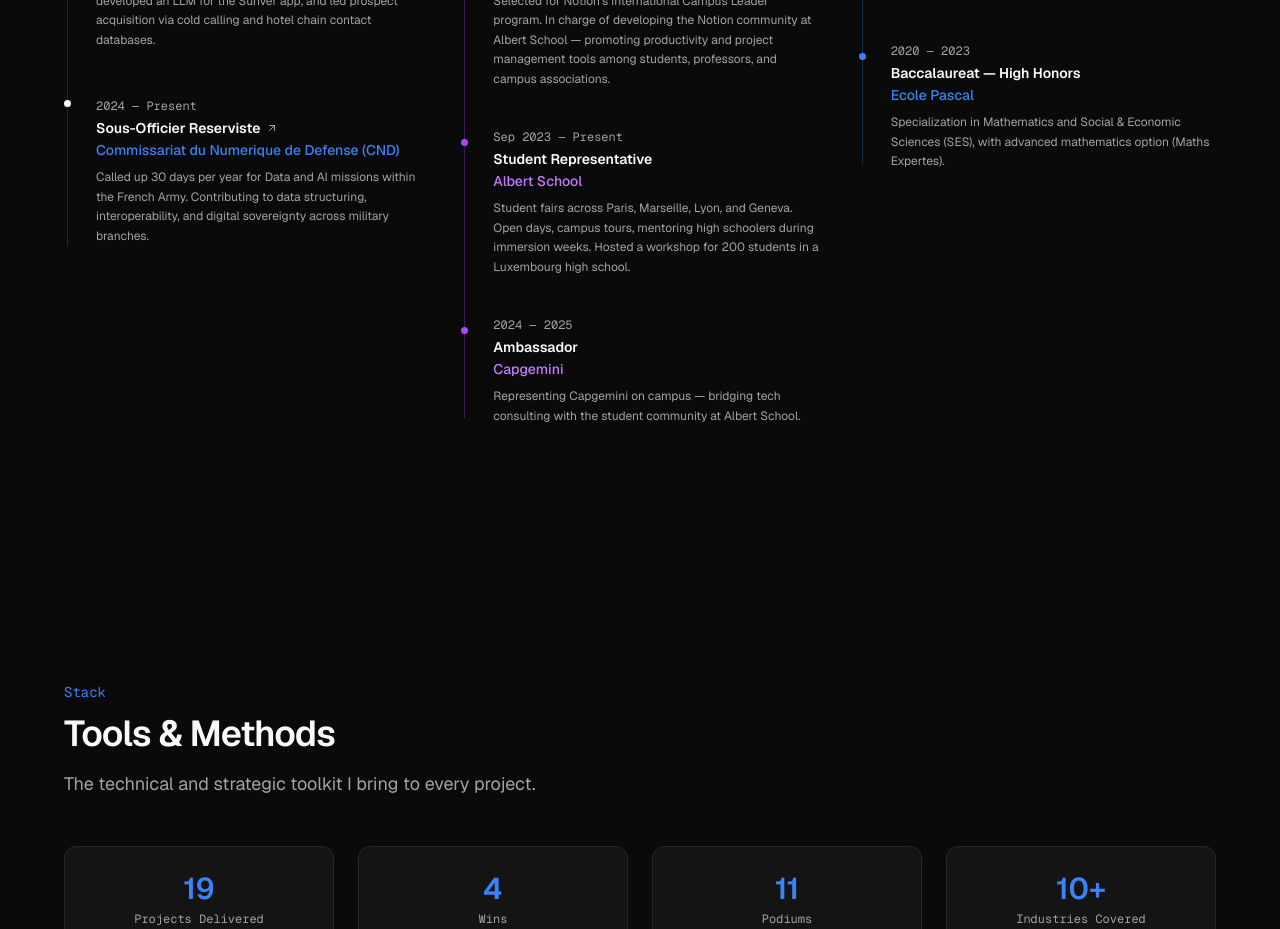
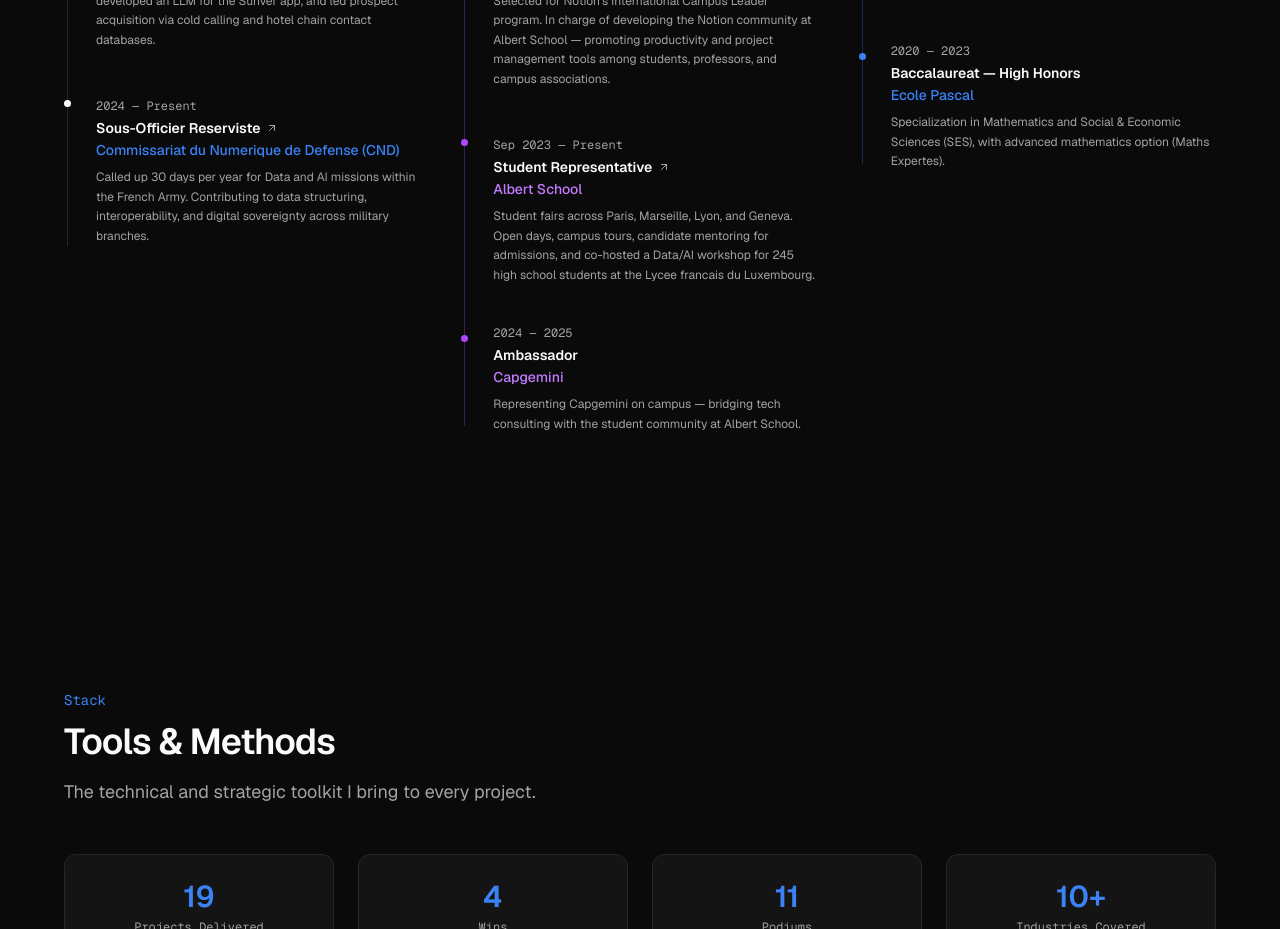
Before and after one commit to jbouniol/portfolio, a Next.js app: page / in a window 1280 px wide. Shown: the part 6160-7089 px from the top of the page. Built offline with nearby package versions, Linux system fonts and the light colour scheme.

Commit message:
fix: slug

```diff
--- a/src/components/Experience.tsx
+++ b/src/components/Experience.tsx
@@ -53,7 +53,8 @@
     role: "Student Representative",
     company: "Albert School",
     description:
-      "Student fairs across Paris, Marseille, Lyon, and Geneva. Open days, campus tours, mentoring high schoolers during immersion weeks. Hosted a workshop for 200 students in a Luxembourg high school.",
+      "Student fairs across Paris, Marseille, Lyon, and Geneva. Open days, campus tours, candidate mentoring for admissions, and co-hosted a Data/AI workshop for 245 high school students at the Lycee francais du Luxembourg.",
+    slug: "student-representative",
   },
   {
     period: "2024 — 2025",
```
